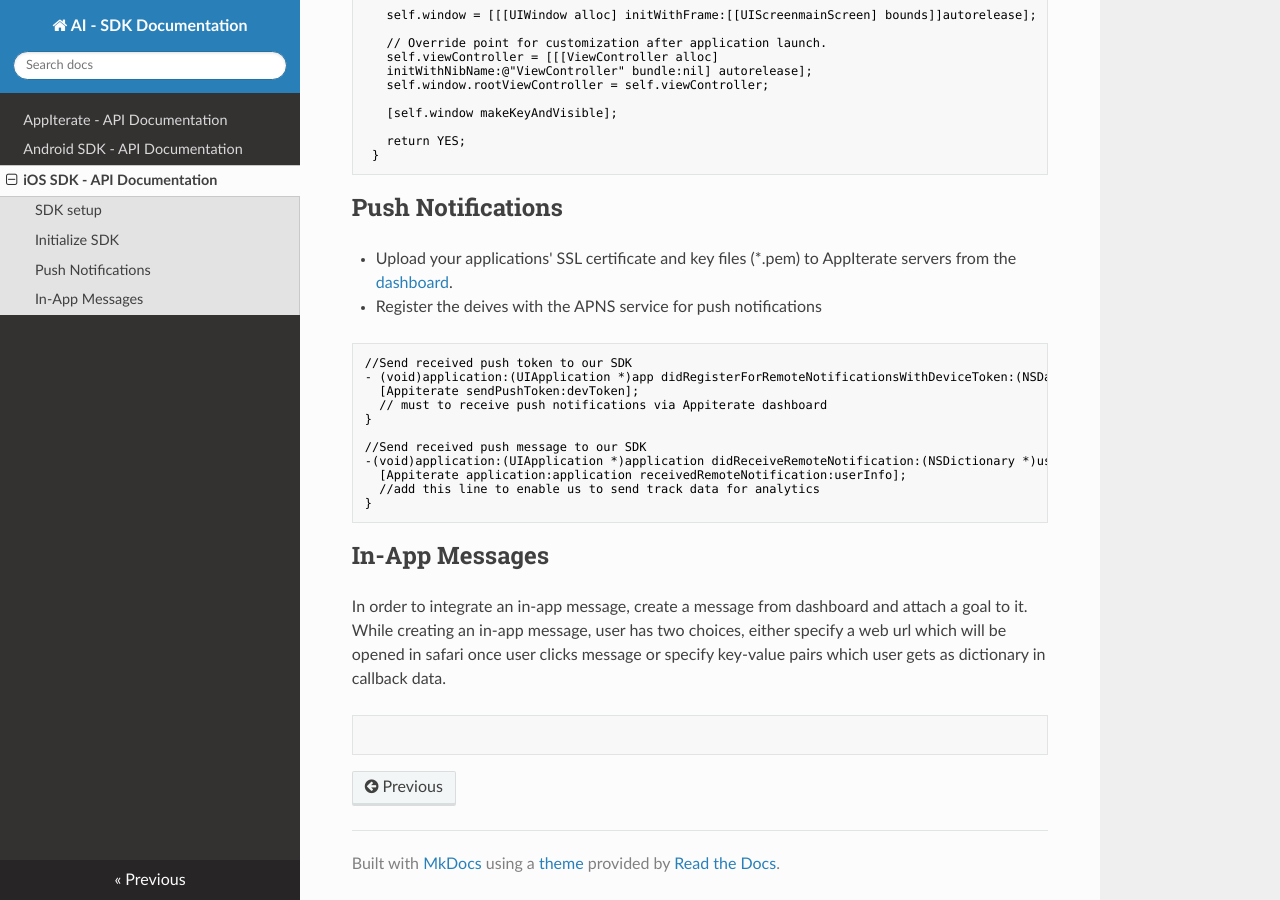
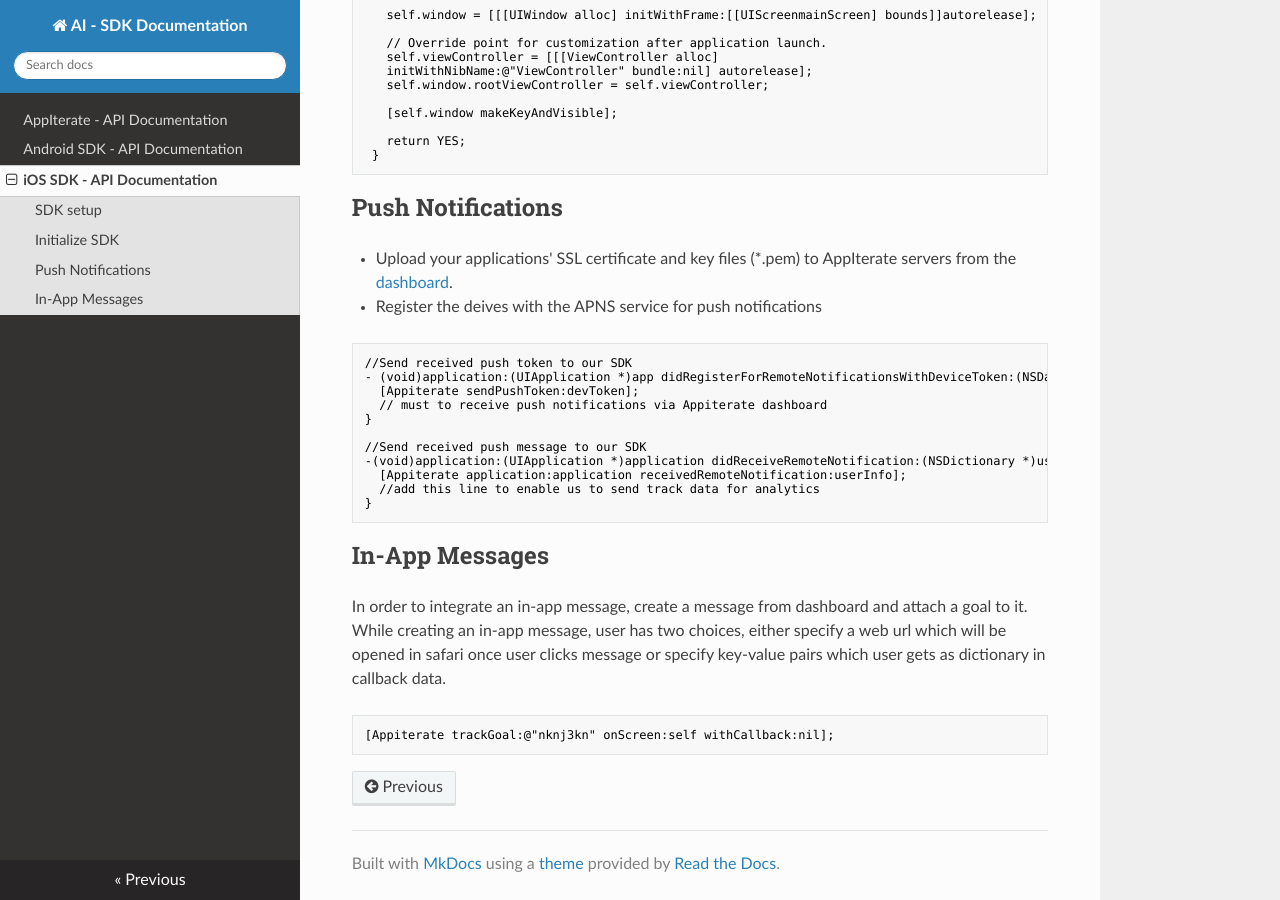
Before and after one commit to AppIterate/docs, an MkDocs documentation site: the page built from docs/iOS.md, in a window 1280 px wide and 900 px high, scrolled down 1228 px. Built offline with MkDocs 1.6.1, drawn with Linux system fonts in a browser that asks for light colours; nearby versions of some CDN libraries.

Commit message:
ios | inapp update

````diff
--- a/docs/iOS.md
+++ b/docs/iOS.md
@@ -71,5 +71,5 @@
 In order to integrate an in-app message, create a message from dashboard and attach a goal to it. While creating an in-app message, user has two choices, either specify a web url which will be opened in safari once user clicks message or specify key-value pairs which user gets as dictionary in callback data.
 
 ```objective-c
-
+[Appiterate trackGoal:@"nknj3kn" onScreen:self withCallback:nil];
 ```
````
